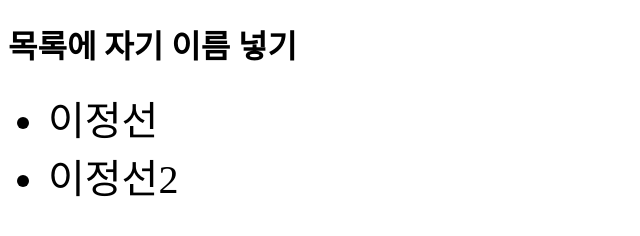
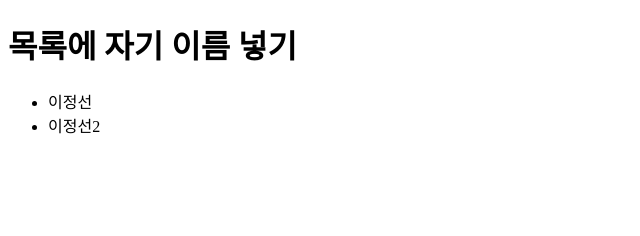
Before and after one commit to leejungsun-study/pull-test-1118, a plain HTML site: page index.html in a window 1280 px wide. Shown: the whole page, without its empty margins (0-640 px from the left). Drawn offline with Linux system fonts and the light colour scheme.

Commit message:
Revert "또 수정"
This reverts commit 8902363104746c681e478f9cfd5fc24684401897.

```diff
--- a/index.html
+++ b/index.html
@@ -4,9 +4,6 @@
   <meta charset="UTF-8">
   <meta name="viewport" content="width=device-width, initial-scale=1.0">
   <title>Document</title>
-  <style>
-    li {font-size :40px;}
-  </style>
 </head>
 <body>
   <h1>목록에 자기 이름 넣기</h1>
```
